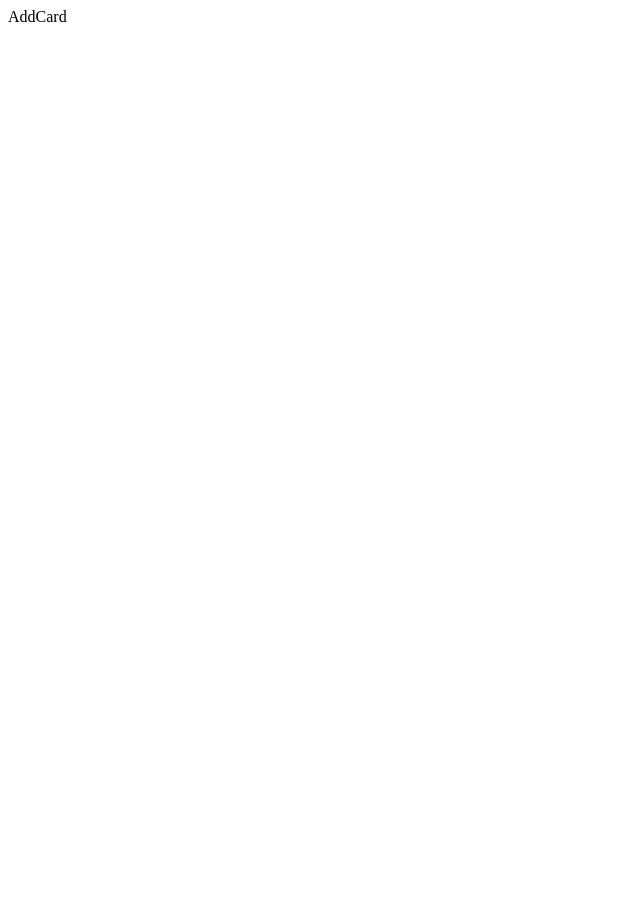
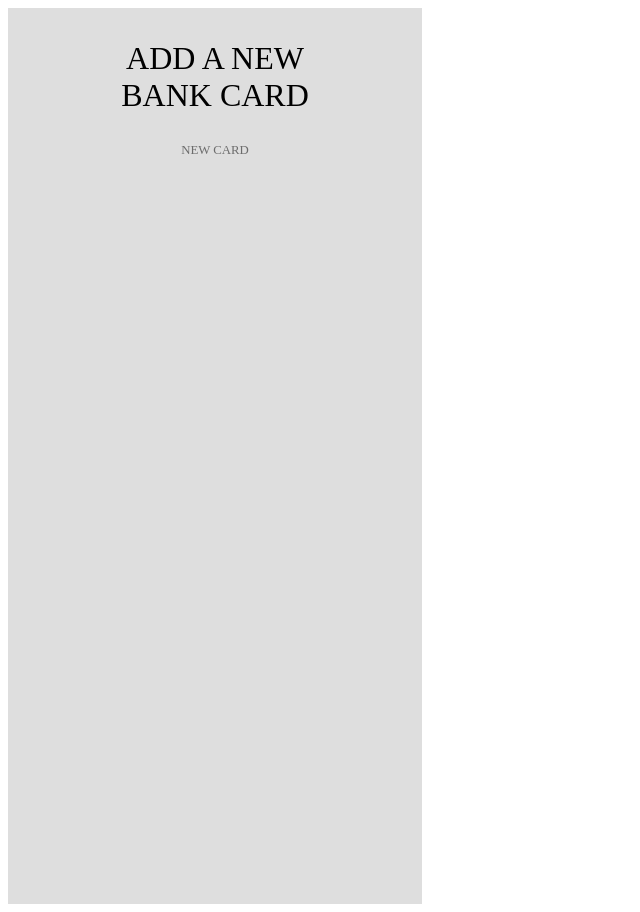
Before and after one commit to GoldenZebras/e-wallet, a React (Vite) app: page /addcard in a window 1280 px wide. Shown: the whole page, without its empty margins (0-640 px from the left). Before the commit the page ends 800 px from the top, so only its background shows below. Built offline with nearby package versions, Linux system fonts and the light colour scheme.

Commit message:
styled /addcard layout

```diff
--- a/src/pages/AddCard.tsx
+++ b/src/pages/AddCard.tsx
@@ -1,7 +1,17 @@
 import React from "react";
+import './addCard.scss';
 
 const AddCard = () => {
-  return <div>AddCard</div>;
+  return (
+    <main className="main-add-cards">
+      <div className="title">Add a new bank card</div>
+
+      <p className="new-card-title">New card</p>
+
+      {/* <Card /> */}
+
+    </main>
+  );
 };
 
 export default AddCard;
--- /dev/null
+++ b/src/pages/addCard.scss
@@ -0,0 +1,20 @@
+.main-add-cards {
+    display: flex;
+    flex-direction: column;
+    align-items: center;
+    width: 414px;
+    height: 896px;
+    background-color: #dedede;
+}
+.title {
+    text-transform: uppercase;
+    font-size: 2rem;
+    padding: 2rem 5rem 1rem 5rem;
+    text-align: center;
+}
+.new-card-title {
+    text-transform: uppercase;
+    color: #222;
+    opacity: 60%;
+    font-size: .8rem;
+}
```
